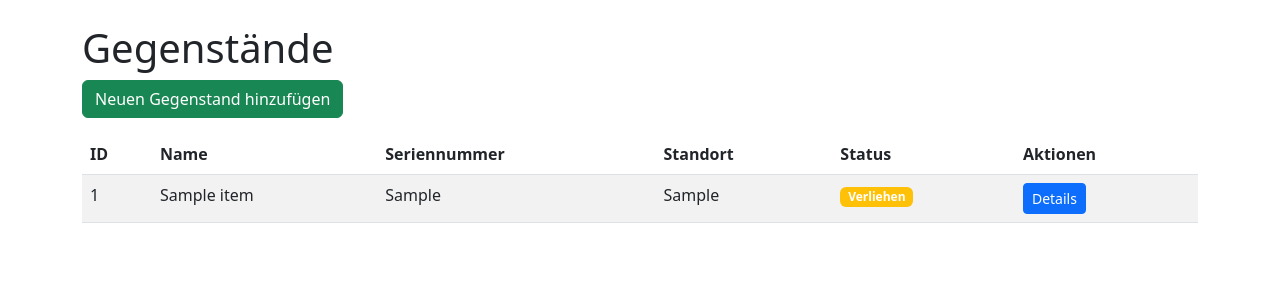
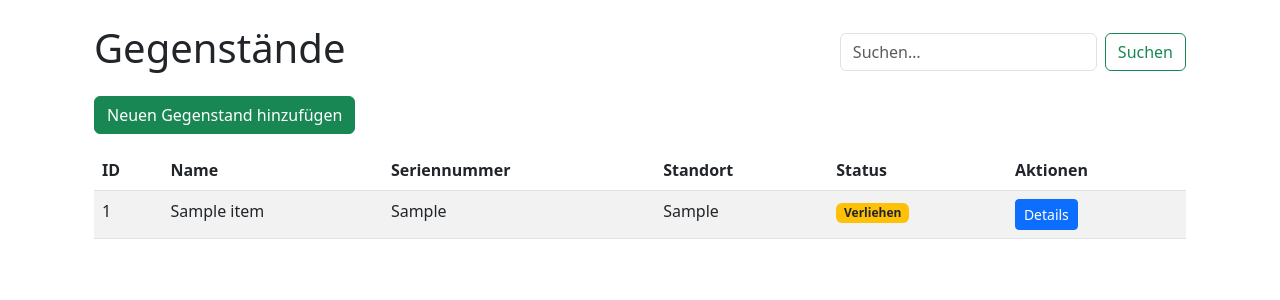
Before and after one commit to BoondockSulfur/InventoryApp, a Flask app: page /items in a window 1280 px wide. Shown: the part 56-356 px from the top of the page. Run offline with Flask 3, Linux system fonts and the light colour scheme; a user stored in the database is signed in; tables that the repository leaves empty hold one stand-in row (values such as "Sample post").

Commit message:
Ticket-Status fixed, implement Item-Seach function

```diff
--- a/templates/items.html
+++ b/templates/items.html
@@ -1,11 +1,38 @@
 {% extends 'base.html' %}
+
 {% block content %}
+<div class="container mt-4">
+  <div class="d-flex justify-content-between align-items-center mb-3">
     <h1>Gegenstände</h1>
+    <form class="d-flex" method="get" action="{{ url_for('items') }}">
+      <input
+        class="form-control me-2"
+        type="search"
+        name="q"
+        placeholder="Suchen…"
+        aria-label="Suche"
+        value="{{ search }}"
+      >
+      <button class="btn btn-outline-success" type="submit">Suchen</button>
+    </form>
+  </div>
+
   {% if current_user.role == 'admin' %}
     <a href="{{ url_for('add_item') }}" class="btn btn-success mb-3">Neuen Gegenstand hinzufügen</a>
   {% endif %}
+
+  {% if items %}
     <table class="table table-striped">
-  <thead><tr><th>ID</th><th>Name</th><th>Seriennummer</th><th>Standort</th><th>Status</th><th>Aktionen</th></tr></thead>
+      <thead>
+        <tr>
+          <th>ID</th>
+          <th>Name</th>
+          <th>Seriennummer</th>
+          <th>Standort</th>
+          <th>Status</th>
+          <th>Aktionen</th>
+        </tr>
+      </thead>
       <tbody>
         {% for item in items %}
           <tr>
@@ -15,14 +42,20 @@
             <td>{{ item.location }}</td>
             <td>
               {% if item.is_borrowed %}
-          <span class="badge bg-warning">Verliehen</span>
+                <span class="badge bg-warning text-dark">Verliehen</span>
               {% else %}
                 <span class="badge bg-success">Verfügbar</span>
               {% endif %}
             </td>
-      <td><a href="{{ url_for('item_detail', item_id=item.id) }}" class="btn btn-primary btn-sm">Details</a></td>
+            <td>
+              <a href="{{ url_for('item_detail', item_id=item.id) }}" class="btn btn-primary btn-sm">Details</a>
+            </td>
           </tr>
         {% endfor %}
       </tbody>
     </table>
+  {% else %}
+    <p>Keine Gegenstände gefunden.</p>
+  {% endif %}
+</div>
 {% endblock %}
--- a/templates/new_ticket.html
+++ b/templates/new_ticket.html
@@ -25,4 +25,3 @@
     </div>
   </form>
 </div>
-{% endblock %}
--- a/templates/tickets.html
+++ b/templates/tickets.html
@@ -22,4 +22,3 @@
     <p>Du hast aktuell keine Tickets.</p>
   {% endif %}
 </div>
-{% endblock %}
```
Also changed, not shown: templates/admin_tickets.html (+7 -7 lines), templates/item_detail.html (+7 -3 lines). Lines whose indentation alone changed are shown as unchanged.
